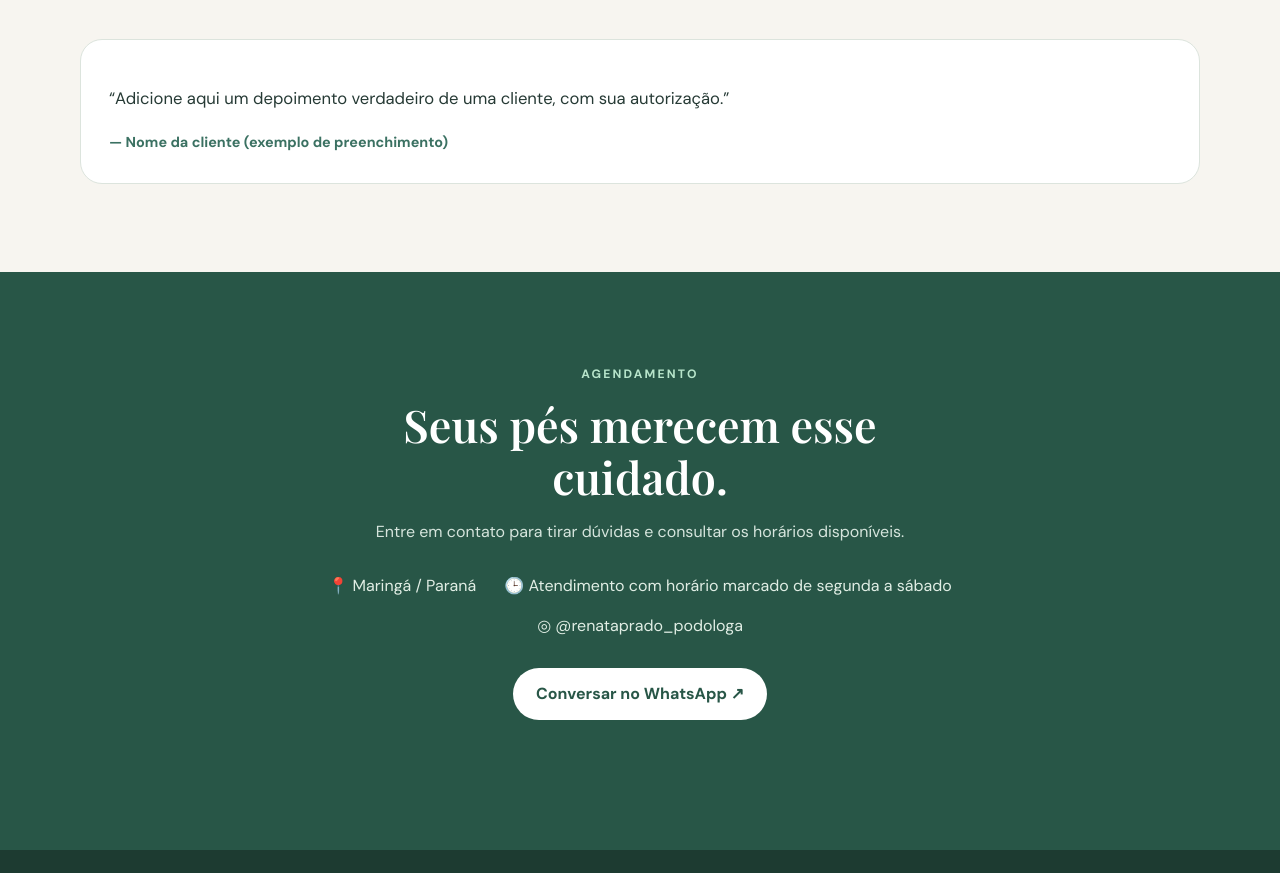
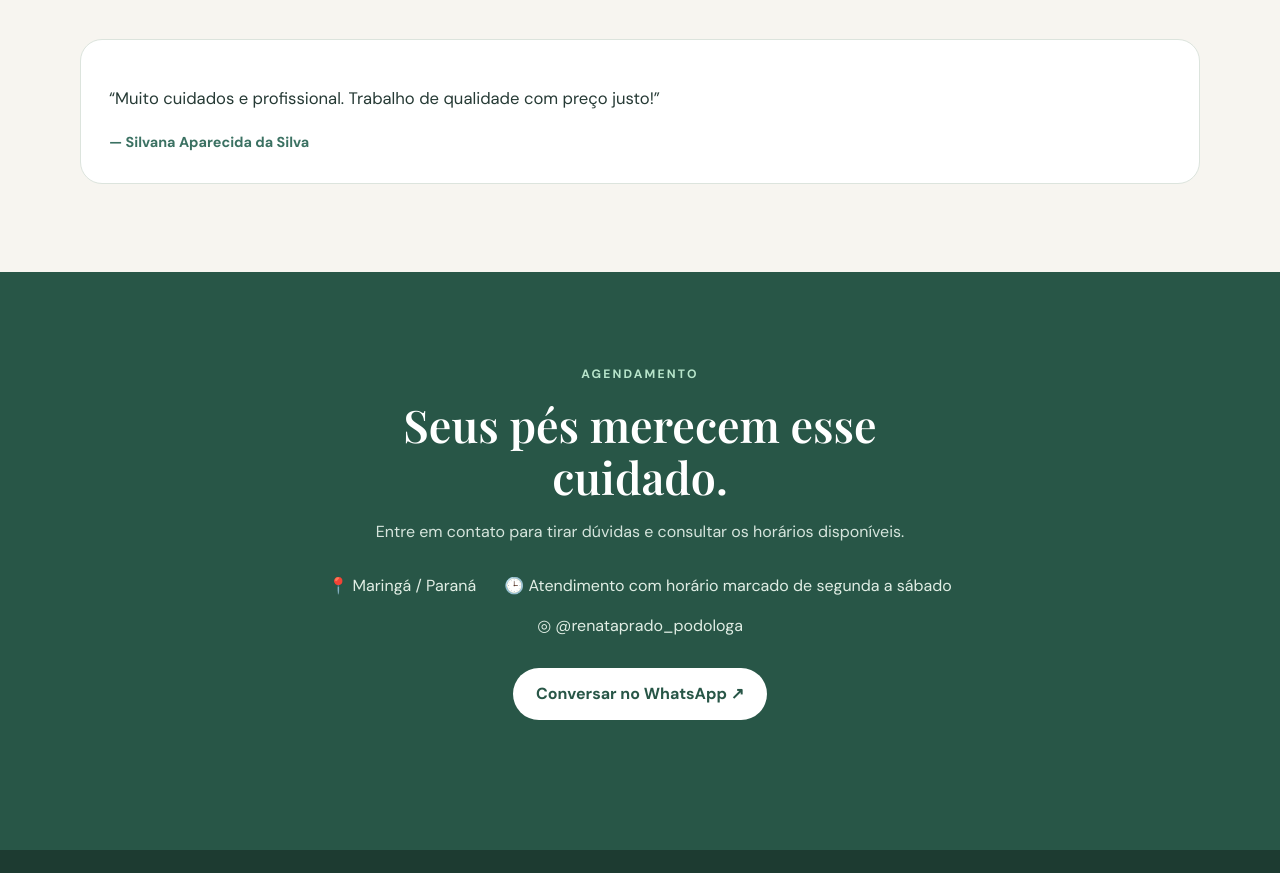
Before and after one commit to asvideoprodutora/renatapradopodologa, a plain HTML site: page index.html in a window 1280 px wide. Shown: the part 3422-4295 px from the top of the page. Drawn offline with nearby package versions, Linux system fonts and the light colour scheme.

Commit message:
Alteração no código

```diff
--- a/index.html
+++ b/index.html
@@ -30,7 +30,7 @@
     <section class="services" id="servicos"><div class="container"><div class="section-intro"><span class="eyebrow">Nossos serviços</span><h2>Seu conforto é prioridade</h2><p>Conheça alguns cuidados disponíveis. O atendimento é definido conforme as necessidades de cada pessoa.</p></div><div class="cards"><article class="card"><div class="card-icon">✦</div><h3>Podologia preventiva</h3><p>Cuidados regulares para manter a higiene e o conforto dos pés.</p></article><article class="card"><div class="card-icon">🌿</div><h3>Unhas encravadas</h3><p>Avaliação e cuidados podológicos conforme cada situação.</p></article><article class="card"><div class="card-icon">◌</div><h3>Calos e calosidades</h3><p>Atenção às áreas de atrito e desconforto nos pés.</p></article><article class="card"><div class="card-icon">♡</div><h3>Cuidados com as unhas</h3><p>Orientações e procedimentos para manutenção das unhas.</p></article><article class="card"><div class="card-icon">☀</div><h3>Hidratação dos pés</h3><p>Rotinas de cuidado para melhorar o conforto da pele.</p></article><article class="card"><div class="card-icon">✓</div><h3>Avaliação individual</h3><p>Escuta atenta e orientações para os cuidados do dia a dia.</p></article></div></div></section>
     <section id="sobre"><div class="container split"><div class="about-photo"><img src="fotos/profissional.jpg" alt="Foto da profissional de podologia" data-fallback="Foto da profissional: fotos/profissional.jpg"></div><div><span class="eyebrow">Quem cuida de você</span><h2>Atendimento com atenção a cada detalhe.</h2><p>Olá! Sou <strong id="nome-profissional">[Nome da profissional]</strong>. Meu objetivo é oferecer um ambiente acolhedor e cuidados individualizados para seus pés.</p><p>Este espaço pode apresentar sua formação, experiência, certificações e a abordagem do atendimento.</p><ul class="check"><li>Atendimento humanizado</li><li>Cuidados individualizados</li><li>Orientações para o dia a dia</li></ul><a class="btn btn-outline" data-whatsapp href="#contato">Fale comigo</a></div></div></section>
     <section class="gallery" id="galeria"><div class="container"><div class="section-intro"><span class="eyebrow">Nosso espaço</span><h2>Conheça mais de perto</h2><p>Alguns registros do ambiente e dos cuidados realizados. Publique fotos apenas com a autorização das pessoas envolvidas.</p></div><div class="gallery-grid" id="galeria-grid"></div></div></section>
-    <section id="depoimentos"><div class="container"><div class="section-intro"><span class="eyebrow">Experiências</span><h2>O carinho está nos detalhes</h2><p>Este espaço está reservado para depoimentos reais de clientes, publicados com autorização.</p></div><div class="quote"><p>“Adicione aqui um depoimento verdadeiro de uma cliente, com sua autorização.”</p><strong>— Nome da cliente (exemplo de preenchimento)</strong></div></div></section>
+    <section id="depoimentos"><div class="container"><div class="section-intro"><span class="eyebrow">Experiências</span><h2>O carinho está nos detalhes</h2><p>Este espaço está reservado para depoimentos reais de clientes, publicados com autorização.</p></div><div class="quote"><p>“Muito cuidados e profissional. Trabalho de qualidade com preço justo!”</p><strong>— Silvana Aparecida da Silva</strong></div></div></section>
     <section class="contact" id="contato"><div class="container"><div class="section-intro"><span class="eyebrow" style="color:#b8e5cb">Agendamento</span><h2>Seus pés merecem esse cuidado.</h2><p>Entre em contato para tirar dúvidas e consultar os horários disponíveis.</p><div class="contact-info"><span id="endereco">📍 [Cidade / endereço]</span><span id="horario">🕒 [Dias e horários]</span><span id="instagram">◎ [Instagram]</span></div><a class="btn" data-whatsapp href="#contato">Conversar no WhatsApp ↗</a></div></div></section>
   </main>
   <footer class="footer"><div class="container">© <span id="ano"></span> Essência Podologia · Feito com cuidado.</div></footer>
```
